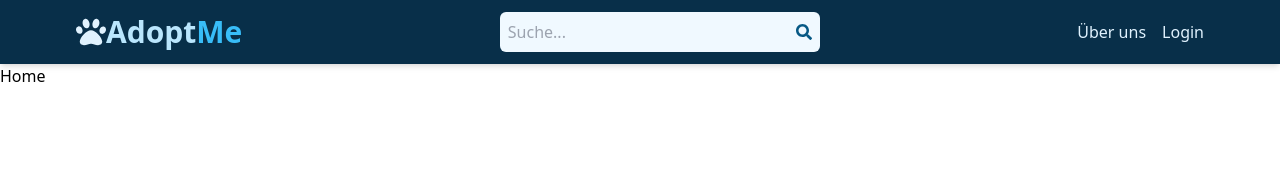
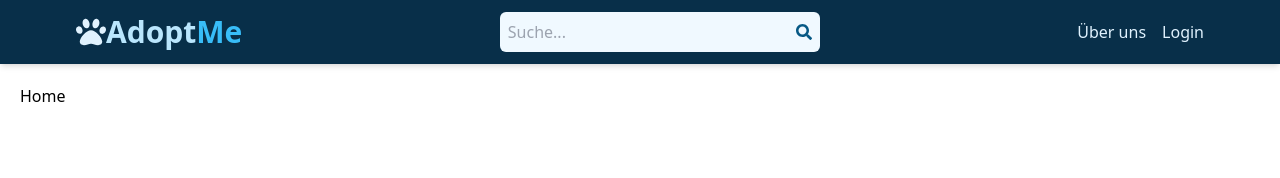
Before and after one commit to ismailbay/mern-adoptme, a React (Vite) app in the folder client/: page / in a window 1280 px wide. Shown: the top 178 px of the page. Built offline with nearby package versions, Linux system fonts and the light colour scheme.

Commit message:
chore: optimize imports, format with prettier

```diff
--- a/client/src/pages/Home.jsx
+++ b/client/src/pages/Home.jsx
@@ -1,7 +1,7 @@
-import React from 'react'
-
 export default function Home() {
   return (
-    <div>Home</div>
-  )
+    <div className="p-5">
+      <p>Home</p>
+    </div>
+  );
 }
--- a/client/src/pages/Profile.jsx
+++ b/client/src/pages/Profile.jsx
@@ -1,7 +1,3 @@
-import React from 'react'
-
 export default function Profile() {
-  return (
-    <div>Profile</div>
-  )
+  return <div>Profile</div>;
 }
```
